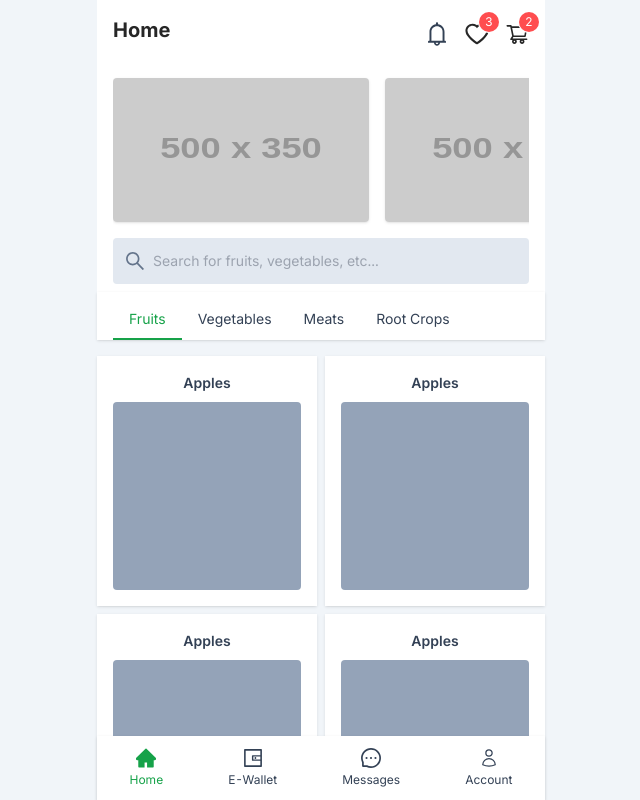
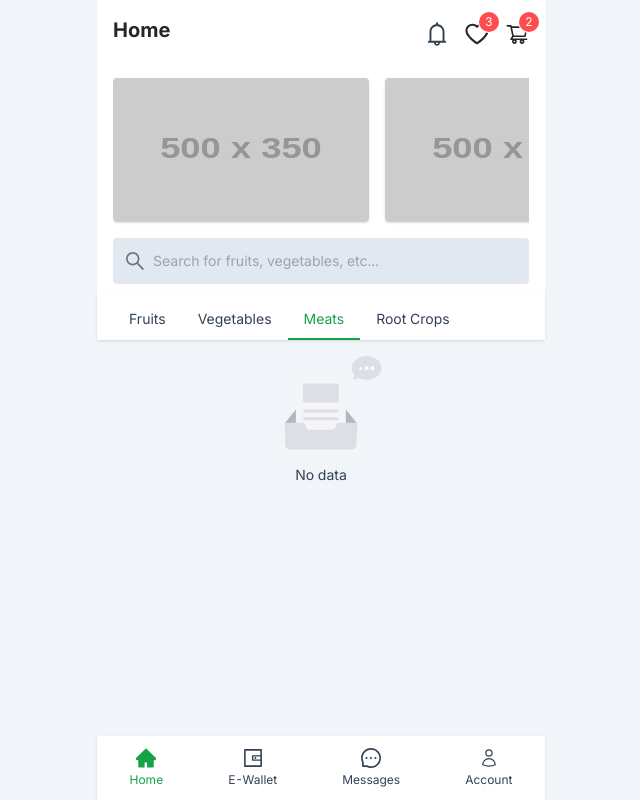
Before and after one commit to saisarah/TalipaAPP-Frontend, a React (Vite) app: page / in a window 1280 px wide. Both pictures are taken after a click on the button "Meats". Shown: the top 800 px of the page, without its empty margins (319-959 px from the left). Built offline with nearby package versions, Linux system fonts and the light colour scheme.

Commit message:
Fix Category Tab in Homepage

```diff
--- a/src/pages/customer/home/Home.jsx
+++ b/src/pages/customer/home/Home.jsx
@@ -4,40 +4,97 @@ import {
   SearchOutlined,
   ShoppingCartOutlined,
 } from "@ant-design/icons";
-import { Badge } from "antd";
+import { Badge, Empty, Spin } from "antd";
+import { useState } from "react";
 import { Link } from "react-router-dom";
+import { sleep } from "../../../helpers/utils";
+import categories from "./homeData";
 
-function SubcategoryCard() {
+function SubcategoryCard({ name, image }) {
   return (
     <div className="bg-white p-4 text-center shadow">
       <Link
         to="/categories/1"
         className="mb-2 block font-semibold text-current"
       >
-        Apples
+        {name}
       </Link>
       <div className="aspect-square w-full rounded bg-slate-400"></div>
     </div>
   );
 }
 
+function CategoryTab({ selectedCategory, setSelectedCategory }) {
+  return (
+    <div className="talipaapp-scrollbar sticky top-0 flex overflow-x-auto bg-white px-4 pt-2 shadow">
+      {categories.map(({ name }, i) => (
+        <button
+          onClick={() => setSelectedCategory(i)}
+          key={name}
+          className={`whitespace-nowrap border-b-2 px-4 py-2 ${
+            selectedCategory === i
+              ? "border-primary text-primary"
+              : "border-white"
+          }`}
+        >
+          {name}
+        </button>
+      ))}
+    </div>
+  );
+}
+
+function SubCategories({ category, isLoading }) {
+  const { subcategory } = category;
+
+  if (isLoading) {
+    return (
+      <div className="flex justify-center my-8">
+        <Spin size="large" tip="Fetching data"/>
+      </div>
+    )
+  }
+
+  if (subcategory.length === 0) {
+    return <Empty />;
+  }
+
+  return (
+    <div className="grid grid-cols-2 gap-2">
+      {subcategory.map(({ name, image }) => (
+        <SubcategoryCard key={name} name={name} image={image} />
+      ))}
+    </div>
+  );
+}
+
 export default function HomeCustomer() {
+  const [selectedCategory, setSelectedCategory] = useState(0);
+  const [isLoading, setIsLoading] = useState(false)
+
+  const changeCategory = async(categoryIndex) => {
+    setIsLoading(true)
+    await sleep(500)
+    setIsLoading(false)
+    setSelectedCategory(categoryIndex)
+  }
+
   return (
     <>
       <div className="bg-white px-4">
         <div className="flex items-center justify-between py-4">
           <h1 className="text-xl font-bold">Home</h1>
           <div className="space-x-4">
-            <Link to='/notifications'>
+            <Link to="/notifications">
               <BellOutlined style={{ fontSize: 24 }} />
             </Link>
             <Badge count={3}>
-              <Link to='/likes'>
+              <Link to="/likes">
                 <HeartOutlined style={{ fontSize: 24 }} />
               </Link>
             </Badge>
             <Badge count={2}>
-              <Link to='/cart'>
+              <Link to="/cart">
                 <ShoppingCartOutlined style={{ fontSize: 24 }} />
               </Link>
             </Badge>
@@ -76,34 +133,13 @@ export default function HomeCustomer() {
         </div>
       </div>
 
-      <div className="pt-2 flex overflow-x-auto bg-white px-4 sticky top-0 shadow">
-        <button className="whitespace-nowrap border-b-2 border-primary px-4 py-2 text-primary">
-          Fruits
-        </button>
-        <button className="whitespace-nowrap border-b-2 border-white px-4 py-2">
-          Vegetables
-        </button>
-        <button className="whitespace-nowrap border-b-2 border-white px-4 py-2">
-          Meats
-        </button>
-        <button className="whitespace-nowrap border-b-2 border-white px-4 py-2">
-          Root Crops
-        </button>
-      </div>
+      <CategoryTab
+        selectedCategory={selectedCategory}
+        setSelectedCategory={changeCategory}
+      />
 
       <div className="py-4">
-        <div className="grid grid-cols-2 gap-2">
-          <SubcategoryCard />
-          <SubcategoryCard />
-          <SubcategoryCard />
-          <SubcategoryCard />
-          <SubcategoryCard />
-          <SubcategoryCard />
-          <SubcategoryCard />
-          <SubcategoryCard />
-          <SubcategoryCard />
-          <SubcategoryCard />
-        </div>
+        <SubCategories isLoading={isLoading} category={categories[selectedCategory]} />
       </div>
     </>
   );
--- /dev/null
+++ b/src/pages/customer/home/homeData.js
@@ -0,0 +1,56 @@
+export default [
+  {
+    name: "Fruits",
+    subcategory: [
+      {
+        name: "Apples",
+        image: null,
+      },
+      {
+        name: "Bananas",
+        image: null
+      },
+      {
+        name: "Kiwi",
+        image: null
+      },
+      {
+        name: "Avocados",
+        image: null
+      },
+      {
+        name: "Grapes",
+        image: null,
+      },
+      {
+        name: "Mangoes",
+        image: null
+      }
+    ],
+  },
+  {
+    name: "Vegetables",
+    subcategory: [
+      {
+        name: "Carrots",
+        image: null
+      },
+      {
+        name: "Broccoli",
+        image: null
+      },
+      {
+        name: "Garlic",
+        image: null
+      }
+    ]
+  },
+  {
+    name: "Meats",
+    subcategory: []
+  },
+  {
+    name: "Root Crops",
+    subcategory: []
+  }
+]
```
